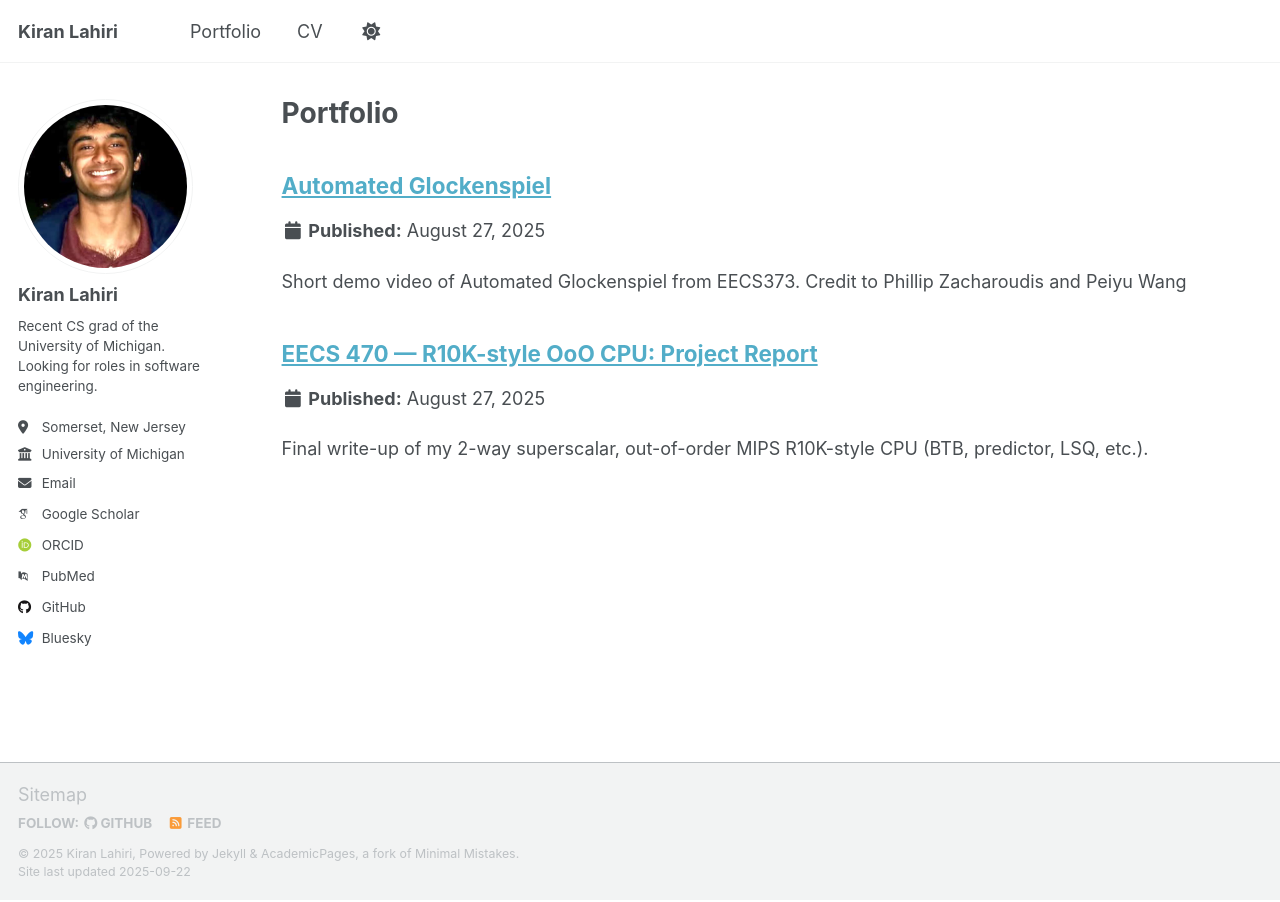
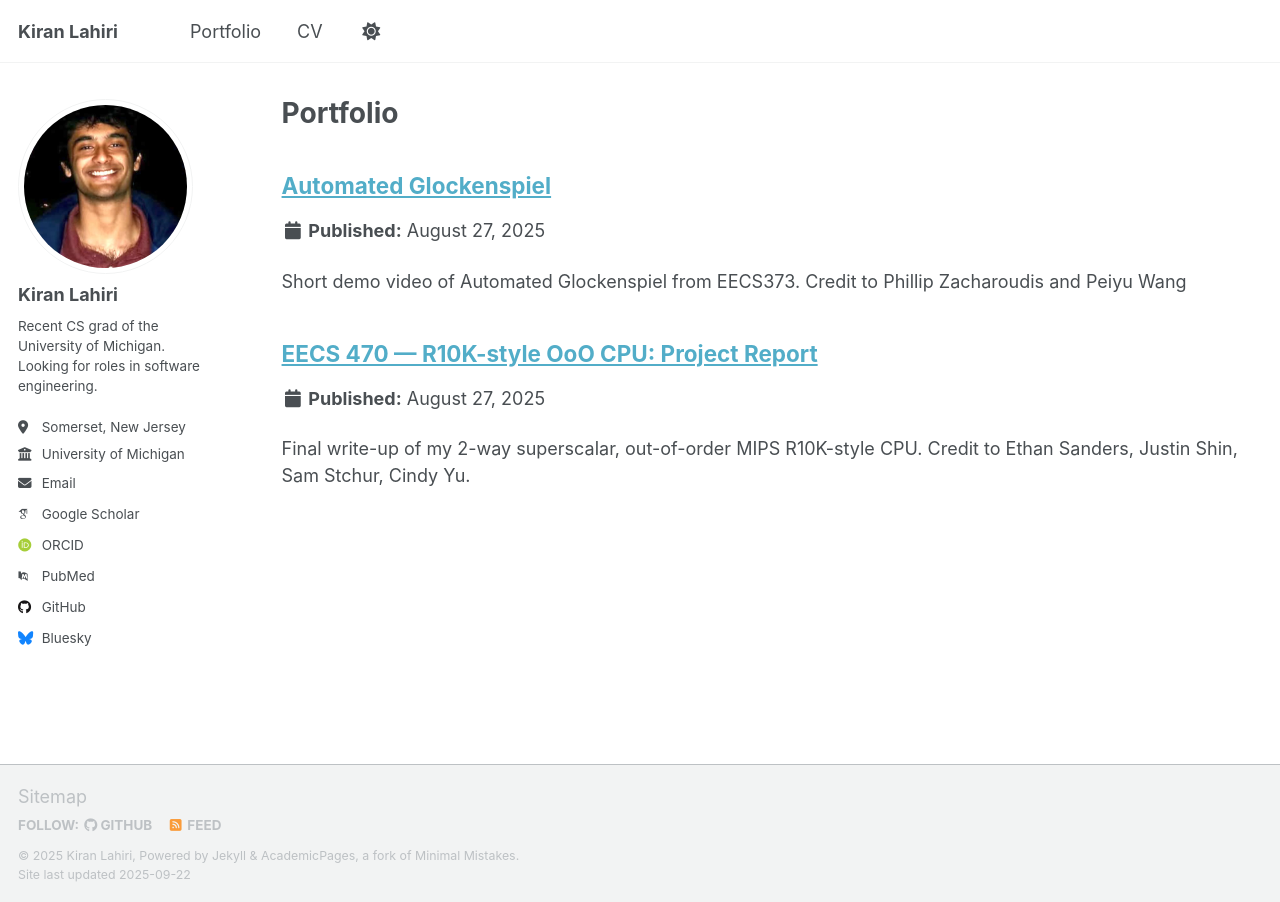
Before and after one commit to kiranlahiri/kiranlahiri.github.io, a Jekyll site: the page built from _pages/portfolio.html, in a window 1280 px wide. Built offline with Jekyll 4.4.1, drawn with Linux system fonts in a browser that asks for light colours; some web fonts are replaced; a script that is not in the unit is left out.

Commit message:
crediting teammates

```diff
--- a/_portfolio/portfolio-2.md
+++ b/_portfolio/portfolio-2.md
@@ -4,7 +4,7 @@ title: "EECS 470 — R10K-style OoO CPU: Project Report"
 collection: portfolio
 date: 2025-08-27
 author_profile: false
-excerpt: "Final write-up of my 2-way superscalar, out-of-order MIPS R10K-style CPU (BTB, predictor, LSQ, etc.)."
+excerpt: "Final write-up of my 2-way superscalar, out-of-order MIPS R10K-style CPU. Credit to Ethan Sanders, Justin Shin, Sam Stchur, Cindy Yu."
 external_url: https://drive.google.com/file/d/1UiYS_REJDML9809AyfCAEljxD0NIjoIG/view?usp=sharing
 # Optional thumbnail on the /portfolio/ list:
 header:
```
